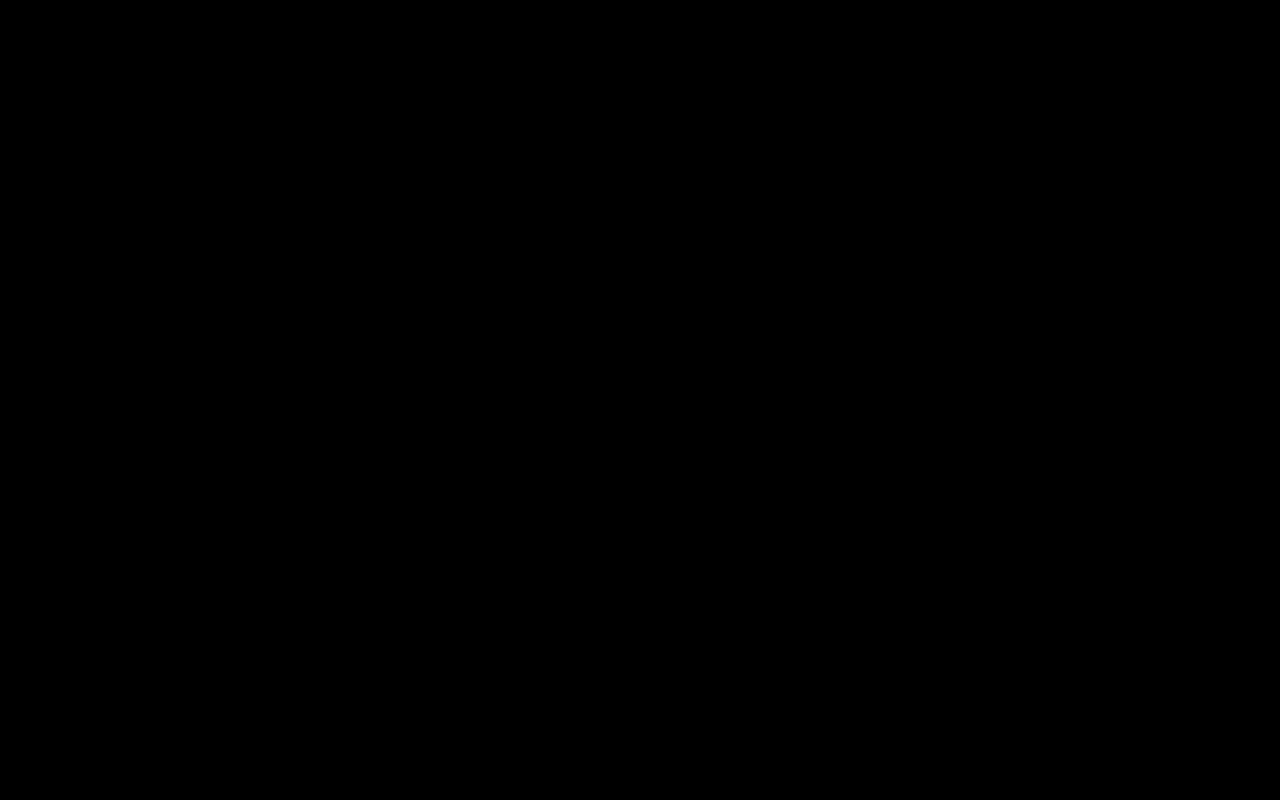
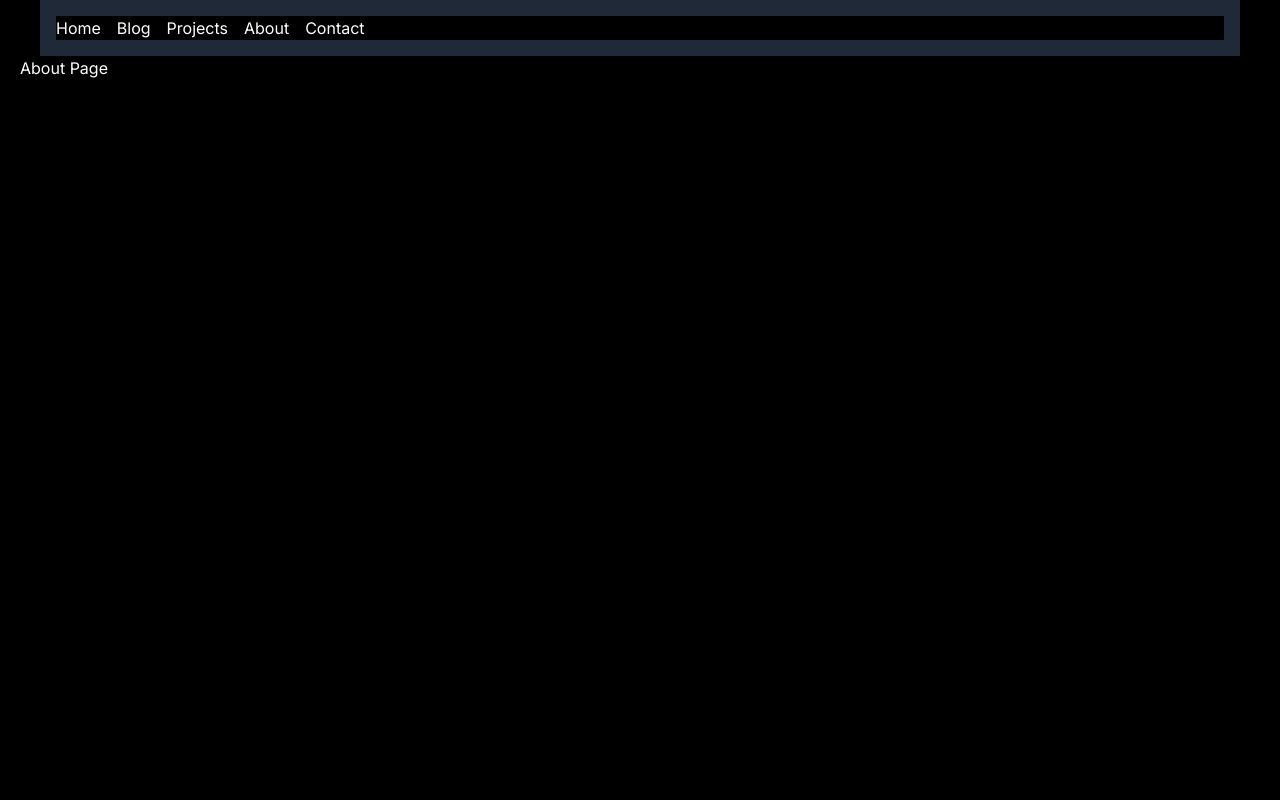
Before and after one commit to Infinity-Creation/blog-app, a Next.js app: page /about in a window 1280 px wide. Before the commit this address had no page. Shown: the top 800 px of the page. Built offline with nearby package versions, Linux system fonts and the light colour scheme.

Commit message:
add first version of navbar and pages

```diff
--- a/src/app/_components/navbar.tsx
+++ b/src/app/_components/navbar.tsx
@@ -1,9 +1,30 @@
 import Container from "@/app/_components/container";
+import Link from 'next/link';
 
 export function NavBar() {
   return (
     <Container>
-    <nav><p>Here comes the NavBar</p></nav>
+    <nav className="bg-gray-800 p-4">
+      <div className="flex justify-between items-center">
+        <div>
+          <Link href="/" className="text-white mr-4">
+            Home
+          </Link>
+          <Link href="/blog" className="text-white mr-4">
+            Blog
+          </Link>
+          <Link href="/projects" className="text-white mr-4">
+            Projects
+          </Link>
+          <Link href="/about" className="text-white mr-4">
+            About
+          </Link>
+          <Link href="/contact" className="text-white mr-4">
+            Contact
+          </Link>
+        </div>
+      </div>
+    </nav>
     </Container>
   );
-}
+};
--- /dev/null
+++ b/src/app/about/page.tsx
@@ -0,0 +1,14 @@
+import Container from "@/app/_components/container";
+
+import { NavBar } from "@/app/_components/navbar";
+
+export default function About() {
+  return (
+    <section className="bg-neutral-950 text-white">
+      <Container>
+        <NavBar></NavBar>
+        <div>About Page</div>
+      </Container>
+    </section>
+  );
+}
--- /dev/null
+++ b/src/app/blog/page.tsx
@@ -0,0 +1,14 @@
+import Container from "@/app/_components/container";
+
+import { NavBar } from "@/app/_components/navbar";
+
+export default function Blog() {
+  return (
+    <section className="bg-neutral-950 text-white">
+      <Container>
+        <NavBar></NavBar>
+        <div>Blog Page</div>
+      </Container>
+    </section>
+  );
+}
--- /dev/null
+++ b/src/app/contact/page.tsx
@@ -0,0 +1,14 @@
+import Container from "@/app/_components/container";
+
+import { NavBar } from "@/app/_components/navbar";
+
+export default function Contact() {
+  return (
+    <section className="bg-neutral-950 text-white">
+      <Container>
+        <NavBar></NavBar>
+        <div>Contact Page</div>
+      </Container>
+    </section>
+  );
+}
--- /dev/null
+++ b/src/app/projects/page.tsx
@@ -0,0 +1,14 @@
+import Container from "@/app/_components/container";
+
+import { NavBar } from "@/app/_components/navbar";
+
+export default function Projects() {
+  return (
+    <section className="bg-neutral-950 text-white">
+      <Container>
+        <NavBar></NavBar>
+        <div>Projects Page</div>
+      </Container>
+    </section>
+  );
+}
```
